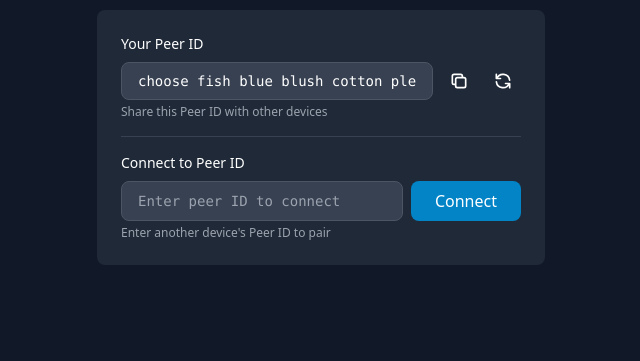
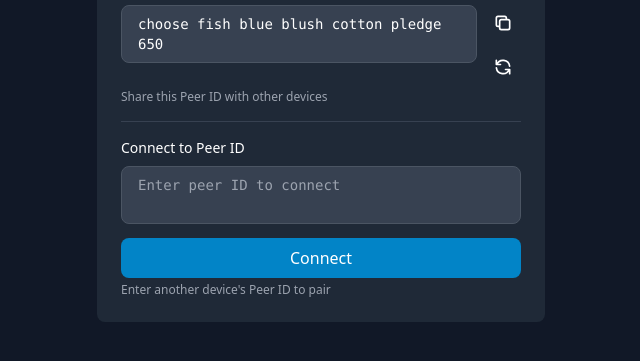
Before and after one commit to shuffleo/p2p-gyro-game, a website built with Vite: page index.html in a window 1280 px wide. Shown: the part 311-672 px from the top of the page, without its empty margins (319-959 px from the left). Built offline with nearby package versions, Linux system fonts and the light colour scheme; what peerjs would draw is missing.

Commit message:
Make peer ID fields larger: Convert to textarea for better readability
- Convert 'Your Peer ID' input to 2-row textarea
- Convert 'Connect to Peer ID' input to 2-row textarea
- Reorganize buttons to stack vertically next to textarea
- Make Connect button full width below textarea
- Change Enter key to Ctrl/Cmd+Enter for textarea (since Enter creates new line)
- Add resize-none to prevent manual resizing
- Full keyphrase now visible without scrolling

```diff
--- a/index.html
+++ b/index.html
@@ -20,13 +20,15 @@
         <div class="bg-gray-800 rounded-lg p-6 space-y-4">
           <div>
             <label class="block text-sm font-medium mb-2">Your Peer ID</label>
-            <div class="flex items-center gap-2">
-              <input
-                type="text"
+            <div class="space-y-2">
+              <div class="flex items-start gap-2">
+                <textarea
                   id="your-peer-id-display"
                   readonly
-                class="flex-1 px-4 py-2 bg-gray-700 border border-gray-600 rounded-lg font-mono text-sm"
-              />
+                  rows="2"
+                  class="flex-1 px-4 py-2 bg-gray-700 border border-gray-600 rounded-lg font-mono text-sm resize-none"
+                ></textarea>
+                <div class="flex flex-col gap-2">
                   <button
                     id="copy-peer-id-btn"
                     class="p-2 hover:bg-gray-700 rounded transition-colors"
@@ -46,21 +48,23 @@
                     </svg>
                   </button>
                 </div>
+              </div>
+            </div>
             <p class="text-xs text-gray-400 mt-1">Share this Peer ID with other devices</p>
           </div>
 
           <div class="border-t border-gray-700 pt-4">
             <label class="block text-sm font-medium mb-2">Connect to Peer ID</label>
-            <div class="flex gap-2">
-              <input
-                type="text"
+            <div class="space-y-2">
+              <textarea
                 id="peer-id-input"
                 placeholder="Enter peer ID to connect"
-                class="flex-1 px-4 py-2 bg-gray-700 border border-gray-600 rounded-lg focus:outline-none focus:ring-2 focus:ring-primary-500 font-mono text-sm"
-              />
+                rows="2"
+                class="w-full px-4 py-2 bg-gray-700 border border-gray-600 rounded-lg focus:outline-none focus:ring-2 focus:ring-primary-500 font-mono text-sm resize-none"
+              ></textarea>
               <button
                 id="connect-peer-btn"
-                class="px-6 py-2 bg-primary-600 hover:bg-primary-700 rounded-lg font-medium transition-colors disabled:opacity-50 disabled:cursor-not-allowed"
+                class="w-full px-6 py-2 bg-primary-600 hover:bg-primary-700 rounded-lg font-medium transition-colors disabled:opacity-50 disabled:cursor-not-allowed"
               >
                 Connect
               </button>
--- a/src/main.js
+++ b/src/main.js
@@ -170,9 +170,10 @@ class App {
       await this.connectToPeer();
     });
 
-    // Allow Enter key to connect
-    peerIdInput?.addEventListener('keypress', async (e) => {
-      if (e.key === 'Enter') {
+    // Allow Ctrl+Enter or Cmd+Enter to connect (since it's now a textarea)
+    peerIdInput?.addEventListener('keydown', async (e) => {
+      if ((e.ctrlKey || e.metaKey) && e.key === 'Enter') {
+        e.preventDefault();
         await this.connectToPeer();
       }
     });
@@ -459,6 +460,7 @@ class App {
     console.log('peerIdDisplay element:', peerIdDisplay);
 
     if (peerIdDisplay) {
+      // For textarea, use value; for input, also use value
       peerIdDisplay.value = this.peerIdKeyphrase || '';
       console.log('Set peerIdDisplay.value to:', peerIdDisplay.value);
     } else {
```
Lines whose indentation alone changed are shown as unchanged.
